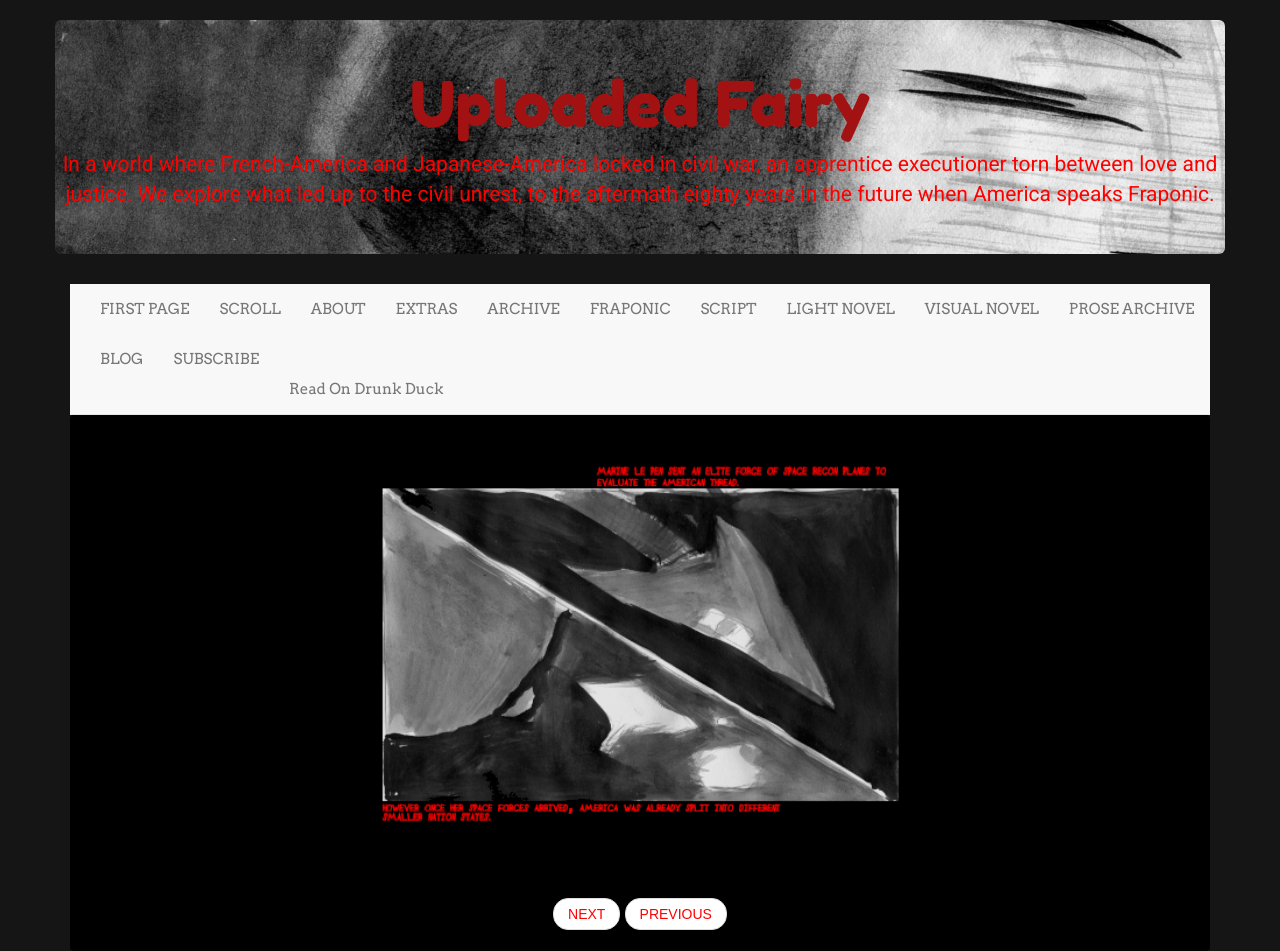
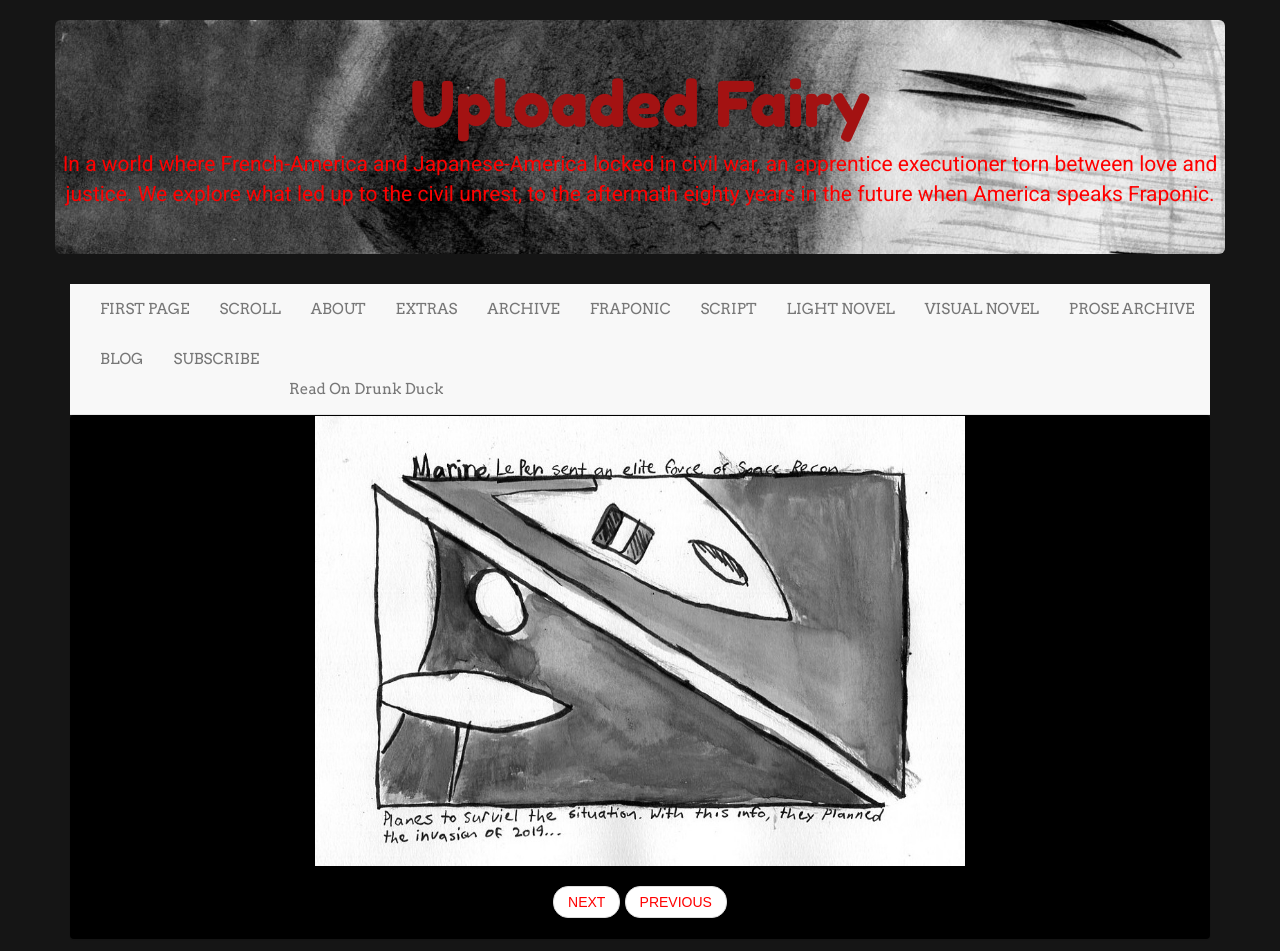
Before and after one commit to LWFlouisa/UploadedFairy, a Jekyll site: the page built from _posts/2021-08-12-page9.md, in a window 1280 px wide. Built offline with Jekyll 4.4.1, drawn with Linux system fonts in a browser that asks for light colours; nearby versions of some CDN libraries.

Commit message:
Update 2021-08-12-page9.md

```diff
--- a/_posts/2021-08-12-page9.md
+++ b/_posts/2021-08-12-page9.md
@@ -5,4 +5,4 @@ title: Scattered American States
 categories: page
 permalink: /009
 ---
-![PAGE NINE]({{ site.url }}/pages/pagetest9.png)
+![PAGE NINE]({{ site.url }}/finished_pages/page9.jpg)
```
